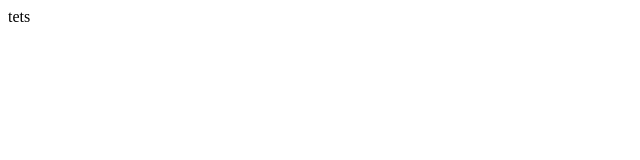
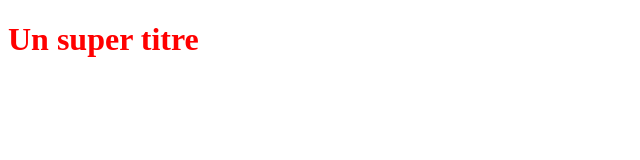
Before and after one commit to Luxflt/OCprojet, a plain HTML site: page index.html in a window 1280 px wide. Shown: the whole page, without its empty margins (0-640 px from the left). Drawn offline with Linux system fonts and the light colour scheme.

Commit message:
modification de la page

```diff
--- a/index.html
+++ b/index.html
@@ -1 +1,10 @@
-tets
+<!DOCTYPE html>
+<html>
+<head>
+    <title></title>
+    <link rel="stylesheet" type="text/css" href="styles.css">
+</head>
+<body>
+    <h1>Un super titre</h1>
+</body>
+</html>
--- /dev/null
+++ b/styles.css
@@ -0,0 +1,3 @@
+h1 {
+    color: red;
+}
```
